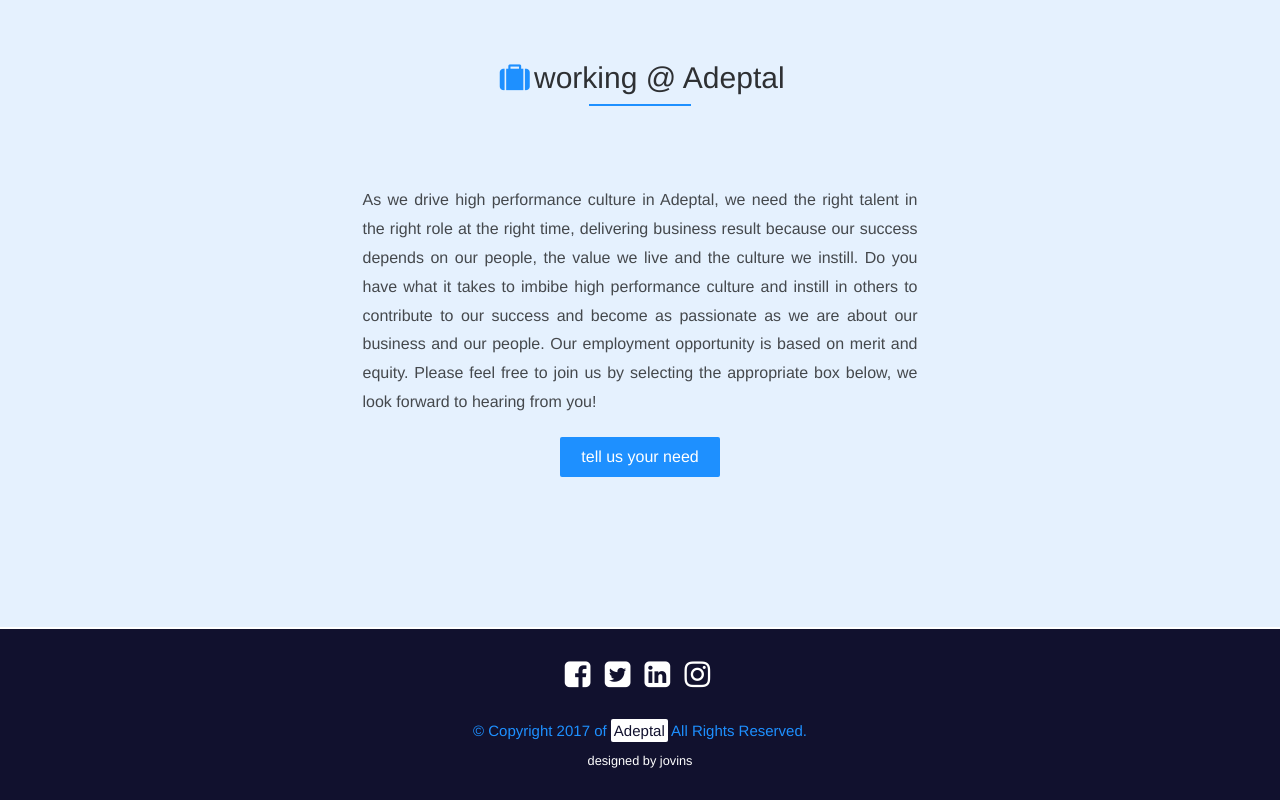
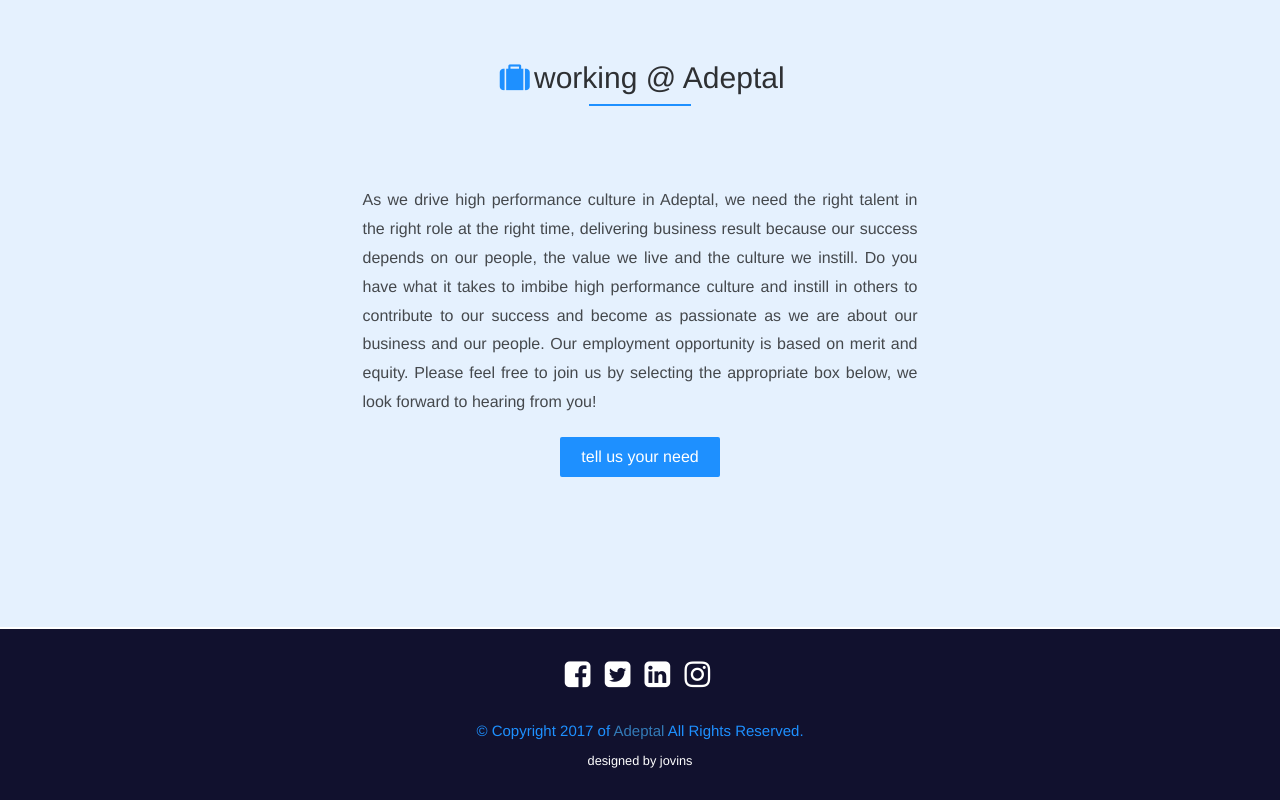
Before and after one commit to johnnytec22/adeptal, a plain HTML site: page index.html in a window 1280 px wide. Shown: the part 4870-5670 px from the top of the page. Drawn offline with Linux system fonts and the light colour scheme.

Commit message:
remove adeptal span from footer

```diff
--- a/css/general.css
+++ b/css/general.css
@@ -138,12 +138,6 @@ footer ul {
     margin-bottom: 30px;
 }
 
-footer  p  a span {
-    color: #11112E;
-    background: white;
-    padding: 3px;
-    border-radius: 2px;
-}
 footer p.small {
     color: white;
 }
--- a/index.html
+++ b/index.html
@@ -475,7 +475,7 @@
                         <li><a href="http://www.instagram.com/"><i  class="fa fa-instagram fa-2x"></i></a></li>
                     </ul>
 
-                    <p> &copy Copyright 2017 of <a href="index.html"><span>Adeptal</span></a> All Rights Reserved.</p>
+                    <p> &copy Copyright 2017 of <a href="index.html">Adeptal </a> All Rights Reserved.</p>
                     <p class="small">designed by jovins</p>
                 </div>
             </div>
```
